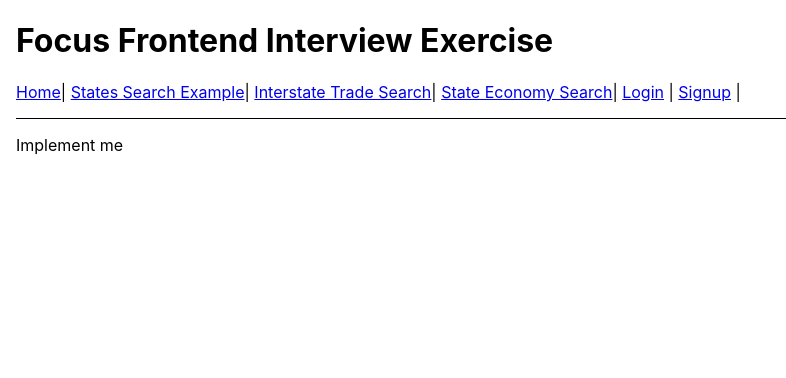
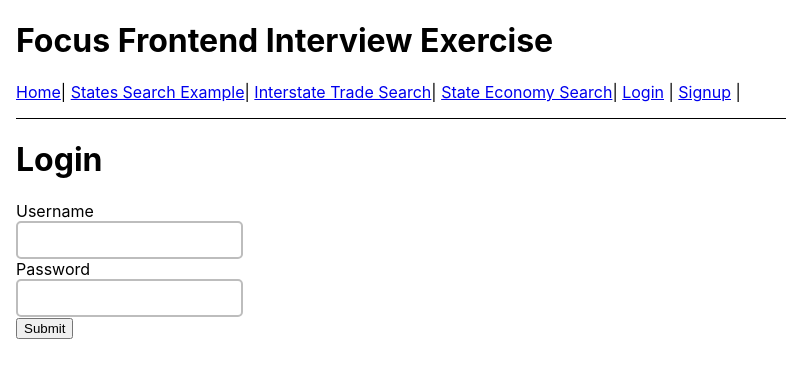
Before and after one commit to practicalmess/fe_exercise, a React (Create React App) app: page /login in a window 1280 px wide. Shown: the top 378 px of the page, without its empty margins (0-786 px from the left). Built offline with nearby package versions, Linux system fonts and the light colour scheme; no server answers.

Commit message:
Working version before node modules started failing

```diff
--- /dev/null
+++ b/src/components/button.jsx
@@ -0,0 +1,15 @@
+import React from 'react';
+import styled from 'styled-components';
+
+const Button = styled.button.attrs(props => ({
+	onClick: props.onClick
+}))`
+	border: black 2px solid;
+	border-radius: 5px;
+	display: block;
+	margin: 8px;
+	font-family: monospace;
+	font-size: 1em;
+`;
+
+export default Button;
--- /dev/null
+++ b/src/components/input.jsx
@@ -0,0 +1,16 @@
+import React from 'react';
+import styled from 'styled-components';
+
+const Input = styled.input.attrs(props => ({
+	type: props.type,
+	name: props.name,
+	onChange: props.onChange
+}))`
+	border: #bdbdbd 2px solid;
+	border-radius: 5px;
+	display: block;
+	padding: 8px;
+	font-size: 1em;
+`;
+
+export default Input;
--- a/src/pages/InterstateTrade.tsx
+++ b/src/pages/InterstateTrade.tsx
@@ -1,6 +1,12 @@
-import React from 'react'
+import React, {useEffect} from 'react'
+import {WithUserProps} from '../App';
 
-const InterstateTrade = () => {
+const InterstateTrade = ({user}: WithUserProps) => {
+    useEffect(() => {
+        if (!user?.id) {
+            window.location.href = '/login'
+        }
+    }, []);
     return <div>Implement me</div>
 }
 
--- a/src/pages/Login.tsx
+++ b/src/pages/Login.tsx
@@ -1,5 +1,87 @@
-const Login = () => {
-    return <div>Implement me</div>
+import React, {useState, useEffect} from 'react';
+import Input from '../components/input';
+import {WithUserProps} from '../App';
+
+interface LoginData {
+    userName: string,
+    password: string
+}
+
+async function postLoginData(data: {username: string; password: string}){
+    const response = await fetch('http://localhost:4000/login', {
+        credentials: 'include',
+        method: "POST",
+        headers: {
+            'Content-Type': 'application/json'
+        },
+        body: JSON.stringify(data)
+    });
+
+    return response;
+}
+
+const Login = ({user}: WithUserProps) => {
+    useEffect(() => {
+        if (user?.id) {
+            window.location.href = '/'
+        }
+    }, [])
+    const [userName, setUserName] = useState<string>('');
+    const [password, setPassword] = useState<string>('');
+    const [alertLevel, setAlertLevel] = useState<string>('');
+    const [alertMessage, setAlertMessage] =useState<string>('');
+    const validateInfo = (e: React.FormEvent<HTMLFormElement>, {userName, password}: LoginData) => {
+        e.preventDefault();
+        if(userName === '') {
+            setAlertMessage('Please enter a username');
+        } else if(password === '') {
+            setAlertMessage('Please enter a password');
+        } else {
+            onSubmit({userName, password});
+        }
+
+    }
+    const onSubmit = ({userName, password}: LoginData) => {
+        const data = {
+            username: userName,
+            password
+        };
+        postLoginData(data)
+        .then(data => {
+            switch(data.status) {
+                case 204:
+                    window.location.href = '/';
+                    break;
+                case 403:
+                    setAlertMessage('Username or password is incorrect');
+                    break;
+                default:
+                    setAlertMessage('Login error, please try again');
+                    break;
+            }
+        })
+        .catch(error => {
+            console.log(error);
+            setAlertMessage('Login error, please try again');
+        });
+    }
+    return (
+        <div className="Login">
+            <h1>Login</h1>
+            <form onSubmit={(e: React.FormEvent<HTMLFormElement>) => validateInfo(e, {userName, password})}>
+                <label htmlFor="userName">Username</label>
+                <Input type="text" name="userName" required onChange={(e: React.FormEvent<HTMLInputElement>) => setUserName((e.target as HTMLInputElement).value)} />
+                <label htmlFor="password">Password</label>
+                <Input type="text" name="password" required onChange={(e: React.FormEvent<HTMLInputElement>) => setPassword((e.target as HTMLInputElement).value)} />
+                <input type="submit"/>
+            </form>
+            {alertMessage &&
+                <div>
+                    <span>{alertMessage}</span>
+                </div>
+            }
+        </div>
+    );
 }
 
 export default Login
--- a/src/pages/Signup.tsx
+++ b/src/pages/Signup.tsx
@@ -1,6 +1,75 @@
-import React from 'react'
+import React, {useState, useEffect} from 'react'
+import Input from '../components/input';
+import {WithUserProps} from '../App';
 
-const Signup = () => {
-    return <div>Implement me</div>
+interface SignupData {
+    userName: string,
+    password: string,
+    confirmPassword: string
+}
+
+async function postSignupData(data: {username: string; password: string}){
+    const response = await fetch('http://localhost:4000/signup', {
+        credentials: 'include',
+        method: "POST",
+        headers: {
+            'Content-Type': 'application/json'
+        },
+        body: JSON.stringify(data)
+    });
+    return response.json();
+}
+
+
+
+const onSubmit = ({userName, password}: SignupData) => {
+    const data = {
+        username: userName,
+        password
+    };
+    postSignupData(data).then(data => console.log(data)).catch(error => console.log(error));
+}
+
+const Signup = ({user}: WithUserProps) => {
+    useEffect(() => {
+        if (user?.id) {
+            window.location.href = '/'
+        }
+    }, [])
+    const [userName, setUserName] = useState<string>('');
+    const [password, setPassword] = useState<string>('');
+    const [confirmPassword, setConfirmPassword] = useState<string>('');
+    const [alertLevel, setAlertLevel] = useState<string>('');
+    const [alertMessage, setAlertMessage] =useState<string>('');
+    const validateInfo = (e: React.FormEvent<HTMLFormElement>, {userName, password, confirmPassword}: SignupData) => {
+        e.preventDefault();
+        if(userName === '') {
+            setAlertMessage('Please enter a username');
+        } else if(password === '') {
+            setAlertMessage('Please enter a password');
+        } else if(password !== confirmPassword) {
+            setAlertMessage('Passwords do not match')
+        } else {
+            onSubmit({userName, password, confirmPassword});
+        }
+
+    }
+    return (
+        <div className="Signup">
+            <h1>Signup</h1>
+            <form onSubmit={(e: React.FormEvent<HTMLFormElement>) => validateInfo(e, {userName, password, confirmPassword})}>
+                <label htmlFor="userName">Username</label>
+                <Input type="text" name="userName" required onChange={(e: React.FormEvent<HTMLInputElement>) => setUserName((e.target as HTMLInputElement).value)} />
+                <label htmlFor="password">Password</label>
+                <Input type="text" name="password" required onChange={(e: React.FormEvent<HTMLInputElement>) => setPassword((e.target as HTMLInputElement).value)} />
+                <label htmlFor="confirmPassword">Confirm Password</label>
+                <Input type="text" name="confirmPassword" required onChange={(e: React.FormEvent<HTMLInputElement>) => setConfirmPassword((e.target as HTMLInputElement).value)} />
+                <input type="submit"/>
+            </form>
+            <div className={`Signup-alert${alertLevel}`}>
+                <span>{alertMessage}</span>
+            </div>
+        </div>
+    );
 }
 export default Signup
--- a/src/pages/StateEconomySearch.tsx
+++ b/src/pages/StateEconomySearch.tsx
@@ -1,6 +1,12 @@
-import React from 'react'
+import React, {useEffect} from 'react'
+import {WithUserProps} from '../App';
 
-const StateEconomySearch = () => {
+const StateEconomySearch = ({user}: WithUserProps) => {
+    useEffect(() => {
+        if (!user?.id) {
+            window.location.href = '/login'
+        }
+    }, []);
     return <div>Implement me</div>
 }
 
--- a/src/pages/StateSearch.tsx
+++ b/src/pages/StateSearch.tsx
@@ -1,7 +1,101 @@
-import React from 'react'
+import React, {useEffect, useState} from 'react';
+import client from '../api/client';
+import {gql} from '@apollo/client';
+import Input from '../components/input';
+import Button from '../components/button';
+import styled from 'styled-components';
+import {WithUserProps} from '../App';
 
-const StateSearch = () => {
-    return <div>Implement me</div>
+interface State {
+    id: string,
+    key: string,
+    slug: string,
+    name: string,
+    link: string
+}
+
+const SearchBlock  = styled.div`
+    display: flex;
+`
+
+const StateSearch = ({user}: WithUserProps) => {
+    const [resultsData, setResultsData] = useState<State[] | null>([]);
+    const searchStates = async (e:React.MouseEvent<HTMLButtonElement>, input: string) => {
+        e.preventDefault();
+        const data = await client.query({
+            query: gql`
+                query Query($name: String) {
+                    states(name: $name) {
+                        id
+                        key
+                        slug
+                        name
+                    }
+                }
+            `,
+            variables: {
+                name: input
+            }
+        });
+        let formattedData: State[] = [];
+        data.data.states.forEach((state: State) => {
+            formattedData.push({
+                id: state.id,
+                key: state.key,
+                slug: state.slug,
+                name: state.name,
+                link: `https://datausa.io/api/data?Geography=${state.key}&Nativity=2&measure=Total%20Population,Total%20Population%20MOE%20Appx&drilldowns=Birthplace&properties=Country%20Code`
+            })
+        });
+        setResultsData(formattedData);
+    };
+    const [searchText, setSearchText] = useState<string>('');
+
+    const clearSearch = () => {
+        setSearchText('');
+    };
+    useEffect(() => {
+        if (!user?.id) {
+            window.location.href = '/login'
+        }
+    }, []);
+    return (
+        <div>
+            <h1>State List</h1>
+            <SearchBlock as="div">
+            <div>
+                <label htmlFor="searchText">Search state by name</label>
+                <Input type="text" value={searchText} name="searchText" onChange={(e: React.FormEvent<HTMLInputElement>) => setSearchText((e.target as HTMLInputElement).value)} />
+                </div>
+                <Button onClick={(e:React.MouseEvent<HTMLButtonElement, MouseEvent>) => searchStates(e, searchText)} >Submit</Button>
+                <Button onClick={clearSearch} >X</Button>
+            </SearchBlock>
+            <table>
+                <thead>
+                    <tr>
+                        <th>ID</th>
+                        <th>Key</th>
+                        <th>Name</th>
+                        <th>Slug</th>
+                        <th>Example API Endpoint</th>
+                    </tr>
+                </thead>
+                <tbody>
+                {resultsData?.map((state: State) => {
+                    return(
+                    <tr>
+                        <td>{state.id}</td>
+                        <td>{state.key}</td>
+                        <td>{state.name}</td>
+                        <td>{state.slug}</td>
+                        <td><a href={state.link}>Population API</a></td>
+                    </tr>
+                    )
+                })}
+                </tbody>
+            </table>
+        </div>
+    );
 }
 
 export default StateSearch
```
